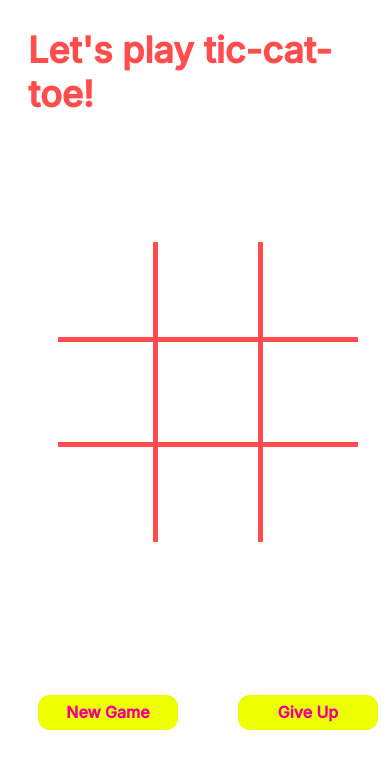
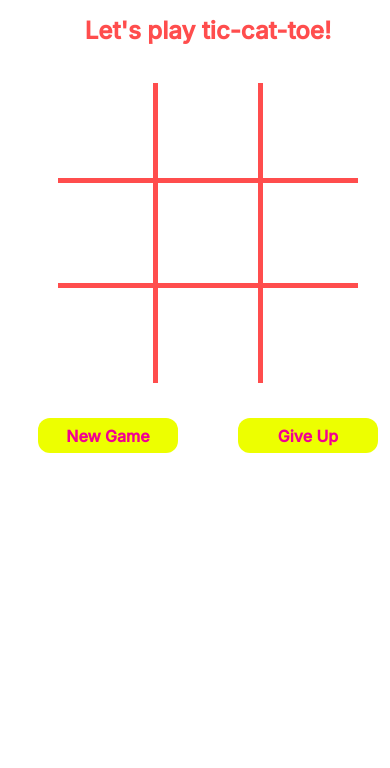
Before and after one commit to amandahinton/tic-cat-toe, a website: page index.html in a window 390 px wide. Drawn offline with Linux system fonts and the light colour scheme.

Commit message:
Add @media for better fit on phone

```diff
--- a/site.css
+++ b/site.css
@@ -142,3 +142,15 @@
   border-top: solid 5px rgb(255, 77, 77);
   border-left: solid 5px rgb(255, 77, 77);
 }
+
+
+@media screen and (max-height: 900px) {
+  #headingDiv {
+    font-size: 24px;
+    padding: 0px;
+    margin: 0px;
+  }
+  #container {
+    grid-template-rows: .5fr 4fr .5fr;
+  }
+}
```
